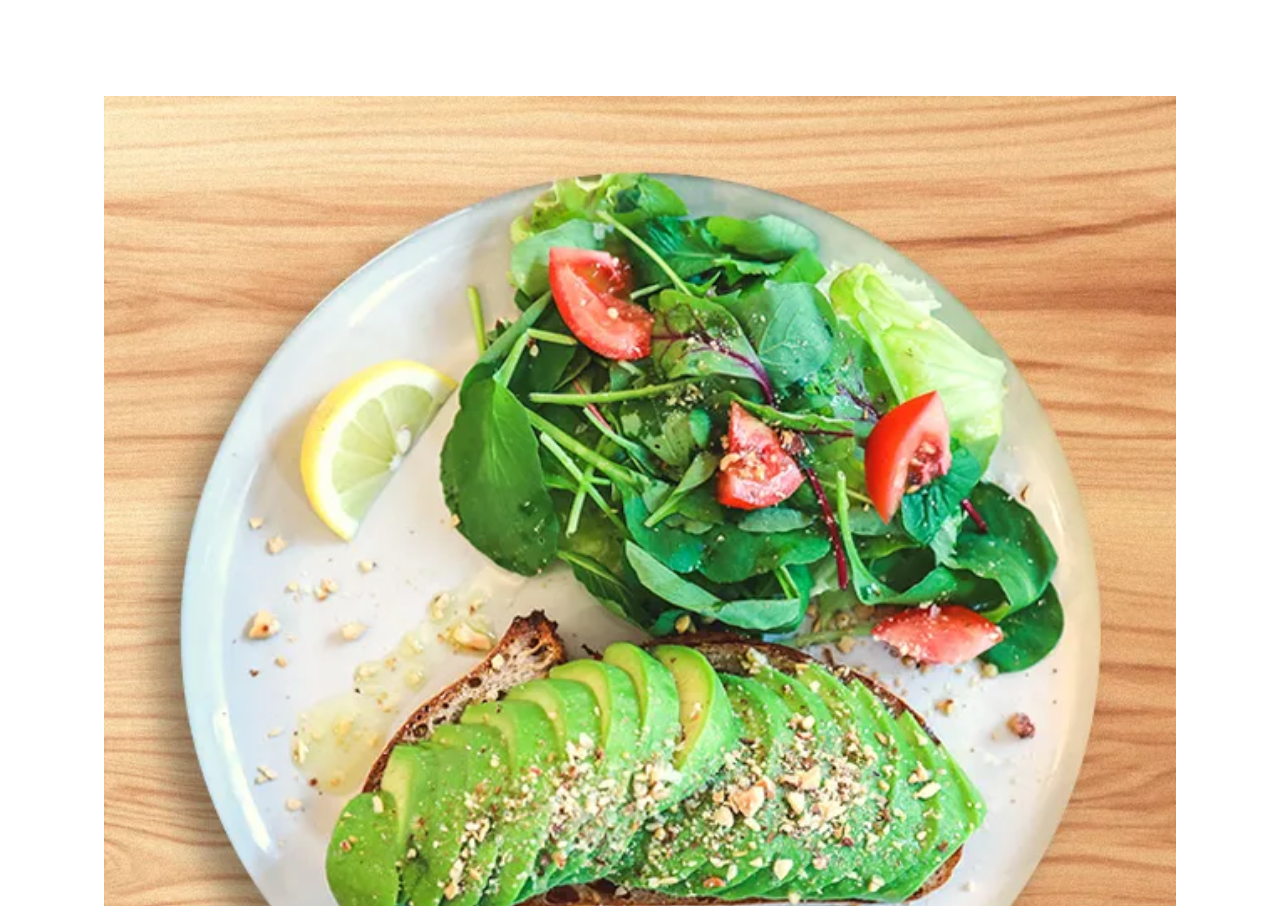
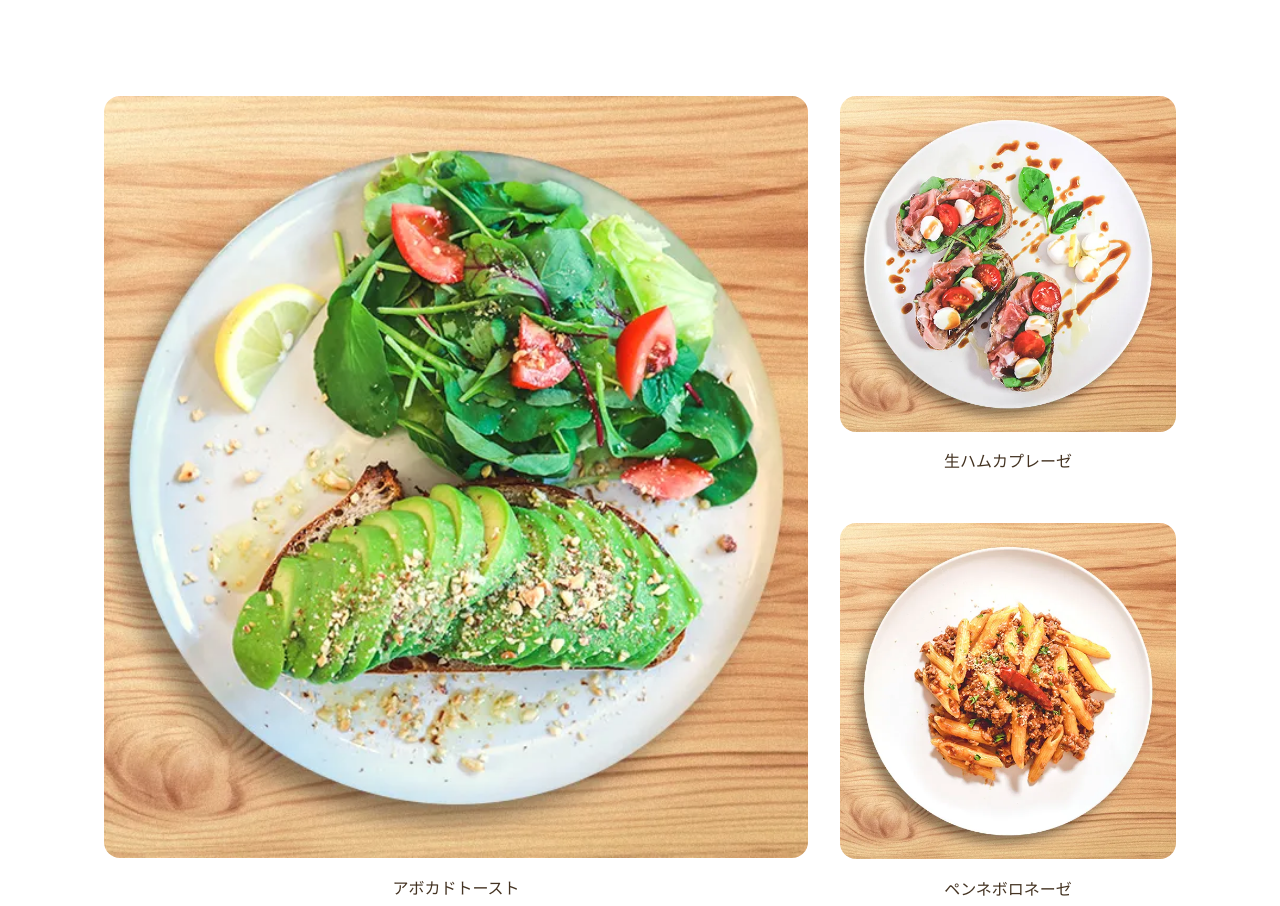
Before and after one commit to k025c0027-netizen/wcbcafe3, a plain HTML site: page menu.html in a window 1280 px wide. Shown: the part 400-1306 px from the top of the page. Drawn offline with Linux system fonts and the light colour scheme; some packages are replaced by stand-ins of ours.

Commit message:
修正４

```diff
--- a/css/style.css
+++ b/css/style.css
@@ -130,8 +130,24 @@ img{
 .cover-news{
     background-image: url(../images/cover-news-s.webp);
 }
-
-
+/*MENU*/
+.cover-menu{
+    background-image: url(../images/cover-menu-s.webp);
+}
+.grid{
+    display: grid;
+    gap: 2rem 1.5rem;
+    grid-template-columns: repeat(2, 1fr);
+    text-align: center;
+}
+.item img{
+    aspect-ratio: 1/1;
+    object-fit: cover;
+    border-radius: 16px;
+}
+item p{
+    font-size: .875rem;
+}
 /*フッター*/
 .page-footer{
     background-image: url(../images/footer-l.webp);
@@ -231,10 +247,6 @@ img{
     }
     /*MENU*/
     .cover-menu{
-        background-image: url(../images/cover-menu-s.webp);
-    }
-    /* MENU*/
-.cover-menu{
         background-image: url(../images/cover-menu-l.webp);
     }
     .grid{
```
Lines whose indentation alone changed are shown as unchanged.
